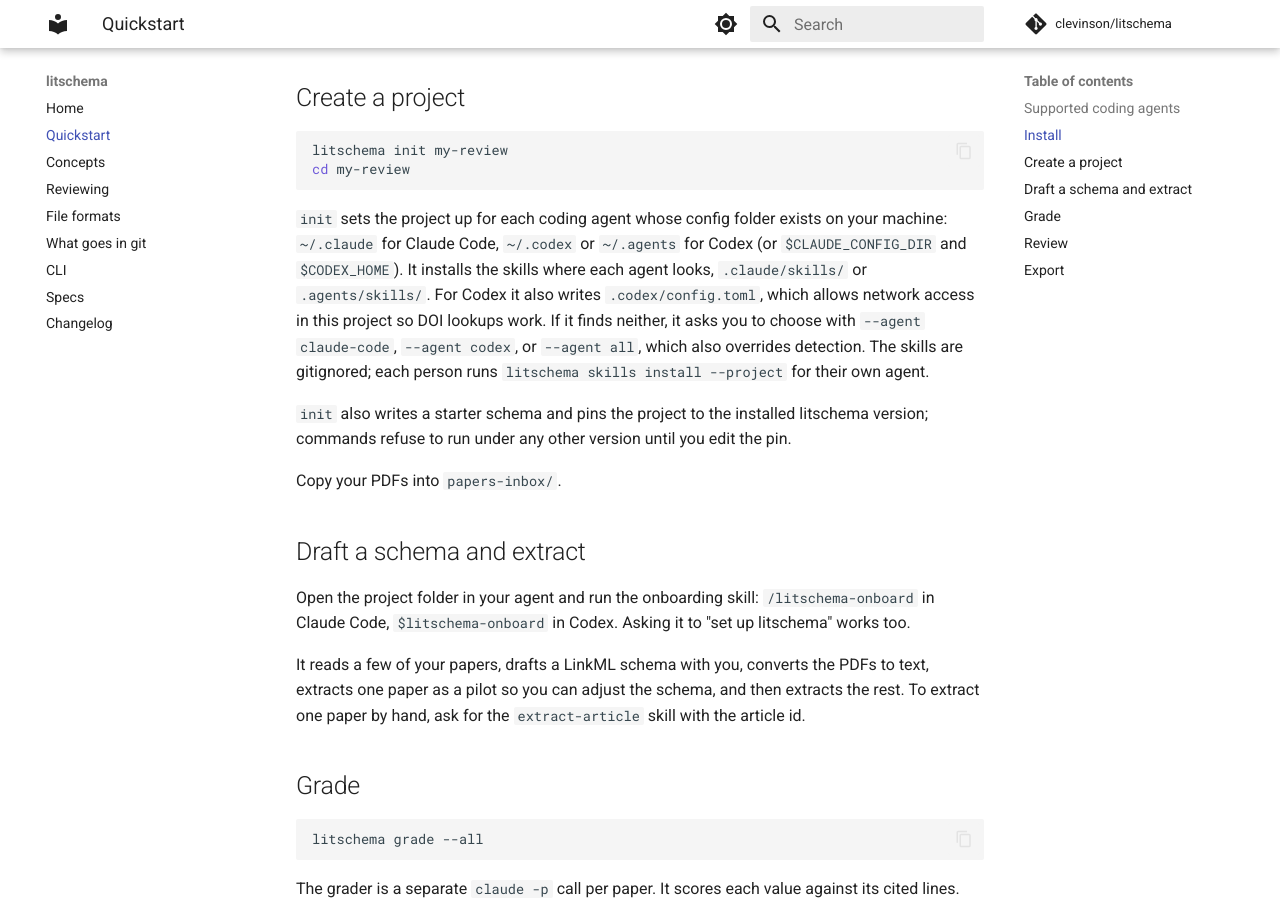
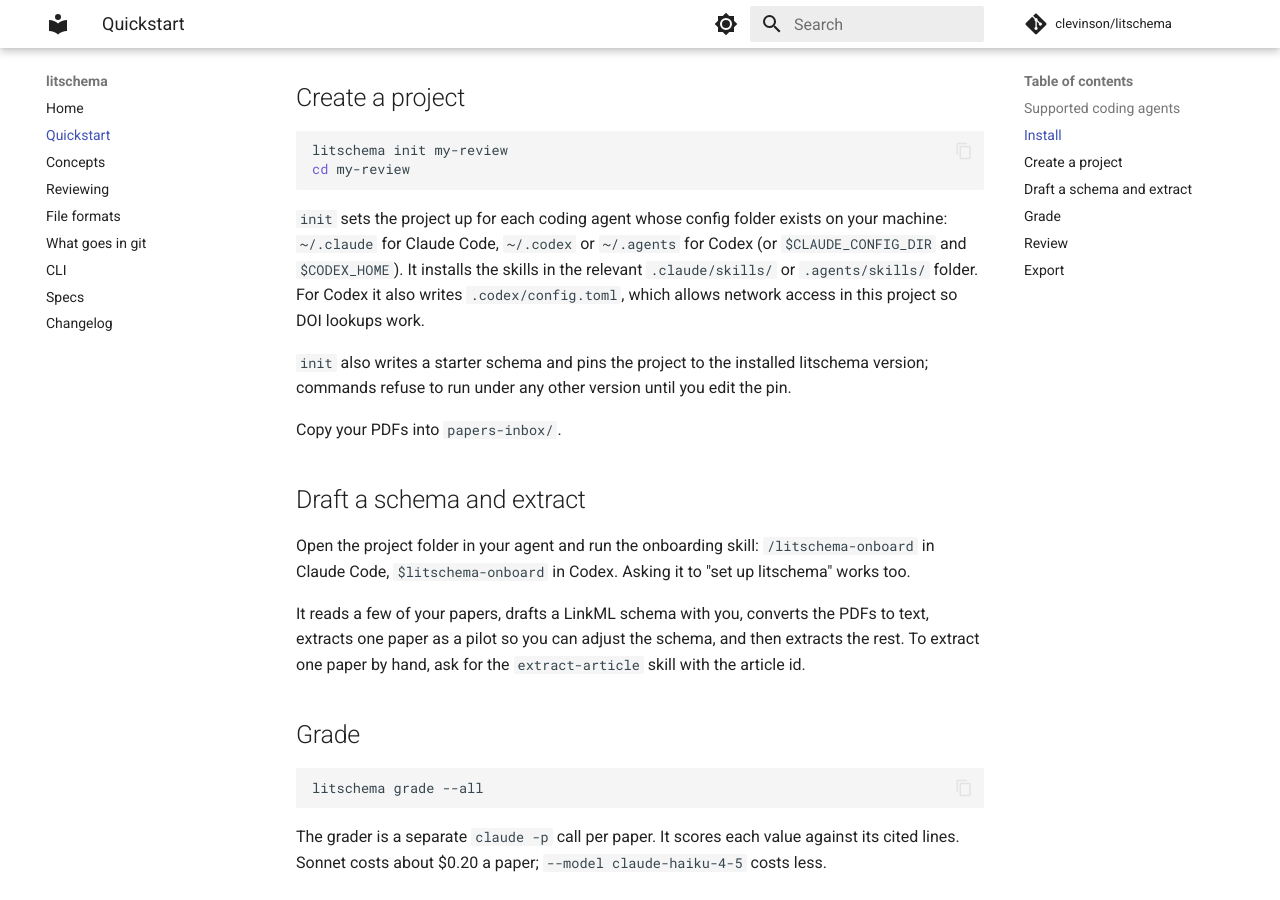
Before and after one commit to clevinson/litschema, an MkDocs documentation site: the page built from docs/quickstart.md, in a window 1280 px wide and 900 px high, scrolled down 698 px. Built offline with MkDocs 1.6.1 and Material for MkDocs 9.7.7, drawn with Linux system fonts in a browser that asks for light colours; comment, search, counter and statistics services are not loaded.

```diff
--- a/docs/quickstart.md
+++ b/docs/quickstart.md
@@ -31,13 +31,9 @@ cd my-review
 
 `init` sets the project up for each coding agent whose config folder exists
 on your machine: `~/.claude` for Claude Code, `~/.codex` or `~/.agents` for
-Codex (or `$CLAUDE_CONFIG_DIR` and `$CODEX_HOME`). It installs the skills where
-each agent looks, `.claude/skills/` or `.agents/skills/`. For Codex it also
+Codex (or `$CLAUDE_CONFIG_DIR` and `$CODEX_HOME`). It installs the skills in the relevant `.claude/skills/` or `.agents/skills/` folder. For Codex it also
 writes `.codex/config.toml`, which allows network access in this project so DOI
-lookups work. If it finds neither, it asks you to choose with
-`--agent claude-code`, `--agent codex`, or `--agent all`, which also overrides
-detection. The skills are gitignored; each person runs
-`litschema skills install --project` for their own agent.
+lookups work.
 
 `init` also writes a starter schema and pins the project to the installed
 litschema version; commands refuse to run under any other version until you
```
Also changed, not shown: README.md (+1 -2 lines), docs/git.md (+2 -2 lines).
